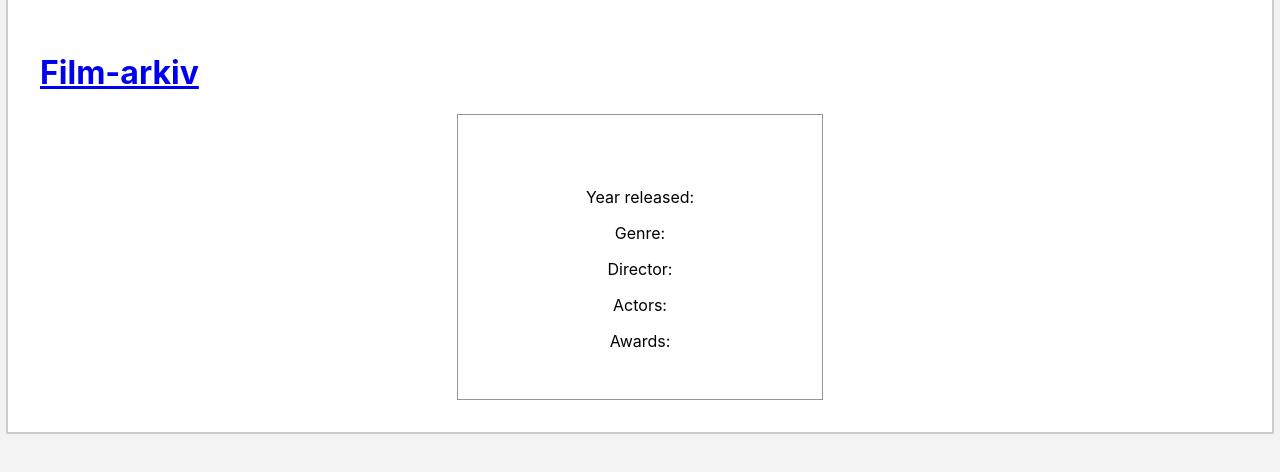
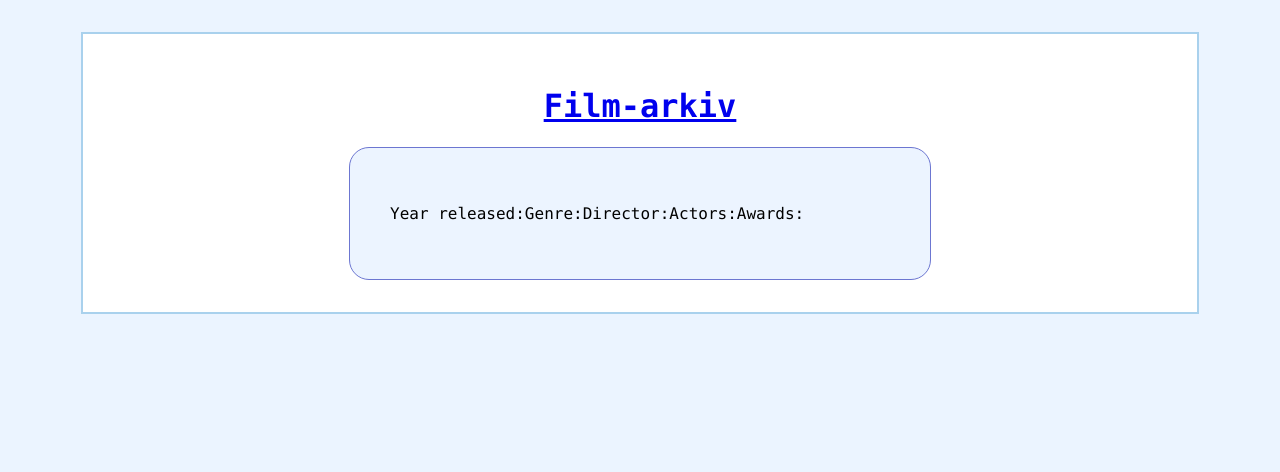
Before and after one commit to LorenaHolmeide/uin23ak4_moviesearch_HOLMEIDE, a React (Create React App) app: page /1 in a window 1280 px wide. Shown: the top 472 px of the page. Built offline with nearby package versions, Linux system fonts and the light colour scheme; no server answers.

Commit message:
updated app.js and scss

```diff
--- a/src/App.js
+++ b/src/App.js
@@ -9,17 +9,23 @@ import MoviePage from './components/MoviePage';
 import SearchResult from './components/SearchResult';
 
 
-
 function App() {
   const [movies, setMovies] = useState([])
   const [search, setSearch] = useState('James Bond')
-
+  const [error, setError] = useState(false)
 
   const getMovies = async () => {
-    const response = await fetch(`https://www.omdbapi.com/?s=${search}&apikey=2b4982d`)
-    const data = await response.json()
-    console.log(data.Search)
-    setMovies(data.Search)
+
+    fetch(`https://www.omdbapi.com/?apikey=2b4982d&s=${search}`)
+      .then(response => response.json())
+      .then(data => {
+        setMovies(data.Search)
+        setError(false)
+      })
+      .catch(error => {
+        console.log(error)
+        setError(true)
+      });
 
   }
 
@@ -27,10 +33,11 @@ function App() {
     getMovies()
   }, [])
 
+
   return (
     <Routes>
       <Route element={<Layout />}>
-        <Route index element={<SearchResult search={search} movies={movies} setSearch={setSearch} getMovies={getMovies} />} />
+        <Route index element={<SearchResult error={error} search={search} movies={movies} setSearch={setSearch} getMovies={getMovies} />} />
         <Route path=':slug' element={<MoviePage movies={movies} />} />
       </Route>
     </Routes>
--- a/src/css/main.css
+++ b/src/css/main.css
@@ -1,15 +1,45 @@
 body {
-  background: #f3f3f3;
-  padding-top: 0;
+  background: rgba(103, 169, 255, 0.1254901961);
+  padding: 2rem;
+  font-family: "Lucida Console", "Courier New", monospace;
+}
+
+h1 {
+  text-align: center;
+}
+
+img {
+  max-width: 100%;
+  height: auto;
+}
+@media only screen and (max-width: 600px) {
+  img {
+    max-width: 50%;
+  }
+}
+
+.link {
+  cursor: pointer;
+  background-color: rgba(134, 169, 230, 0.462745098);
+  border-radius: 15px;
+  border-style: solid;
+  border-color: royalblue;
+  padding: 10px 14px;
+  font-size: 12px;
+  font-weight: bold;
+  text-transform: uppercase;
+  color: #0256ff;
+  transition: background-color 0.35s ease;
+}
+.link:hover {
+  background-color: rgba(0, 99, 204, 0.3843137255);
 }
 
 #container {
   width: 100%;
-  max-width: 1200px;
-  background: #fff;
-  border-left: 2px solid #ccc;
-  border-right: 2px solid #ccc;
-  border-bottom: 2px solid #ccc;
+  max-width: 1050px;
+  background: #ffffff;
+  border: 2px solid rgba(44, 141, 210, 0.4039215686);
   padding: 2rem;
   margin: 0 auto;
 }
@@ -19,8 +49,19 @@ main {
   flex-wrap: wrap;
 }
 
-main > article {
-  background-color: #f3f3f3;
+form input[type=search] {
+  max-width: 500px;
+  height: 50px;
+  padding: 0 16px;
+  font-size: 15px;
+  border: 2.5px solid rgba(85, 141, 239, 0.8666666667);
+  border-radius: 20px;
+}
+form input[type=search]:focus {
+  border-color: #6a09f2;
+}
+form input[type=search]::placeholder {
+  color: rgba(27, 127, 215, 0.5960784314);
 }
 
 .movie-view {
@@ -32,7 +73,6 @@ main > article {
 
 .movie-view a {
   display: inherit;
-  display: inherit;
   position: absolute;
   width: 100%;
   height: 100%;
@@ -42,23 +82,30 @@ main > article {
 
 .movie-view h2 {
   width: 100%;
+  text-align: center;
 }
 
 .movie-card {
   max-width: 300px;
   width: 100%;
-  border: 1px solid #969595;
+  border: 1px solid rgba(213, 206, 251, 0.5725490196);
   padding: 1rem;
   position: relative;
+  background-color: rgba(103, 169, 255, 0.1254901961);
+  border-radius: 20px;
 }
 
 .movie-page {
+  display: flex;
+  flex-wrap: wrap;
   margin: auto;
-  max-width: 300px;
+  max-width: 500px;
   width: 100%;
-  border: 1px solid #969595;
-  padding: 2rem;
+  border: 1px solid #6c76d1;
+  border-radius: 20px;
+  padding: 2.5rem;
   text-align: center;
+  background-color: rgba(103, 169, 255, 0.1254901961);
 }
 
 /*# sourceMappingURL=main.css.map */
--- a/src/sass/main.scss
+++ b/src/sass/main.scss
@@ -1,26 +1,90 @@
+$background-colorOne: #67a9ff20;
+$background-colorTwo: #86a9e676;
+$border-colorPage: #6c76d1;
+$border-colorCard: #d5cefb92;
+$form-border-color: #558defdd;
+$form-focus-border-color: #6a09f2;
+$form-placeholder-border-color: #1b7fd798;
+$container-background-color: #ffffff;
+$container-border-color: #2c8dd267;
+$link-hover-bg-color: #0063cc62;
+$link-color: #0256ff;
+$link-border-color: royalblue;
+
 body {
-    background: #f3f3f3;
-    padding-top: 0;
+    background: $background-colorOne;
+    padding: 2rem;
+    font-family: "Lucida Console", "Courier New", monospace;
+
+}
+
+h1 {
+    text-align: center;
+}
+
+img {
+    max-width: 100%;
+    height: auto;
+
+    @media only screen and (max-width: 600px) {
+        max-width: 50%;
+    }
+
+}
+
+.link {
+    cursor: pointer;
+    background-color: $background-colorTwo;
+    border-radius: 15px;
+    border-style: solid;
+    border-color: $link-border-color;
+    padding: 10px 14px;
+    font-size: 12px;
+    font-weight: bold;
+    text-transform: uppercase;
+    color: $link-color;
+    transition: background-color 0.35s ease;
+
+    &:hover {
+        background-color: $link-hover-bg-color;
+    }
+
 }
 
 #container {
     width: 100%;
-    max-width: 1200px;
-    background: #fff;
-    border-left: 2px solid #ccc;
-    border-right: 2px solid #ccc;
-    border-bottom: 2px solid #ccc;
+    max-width: 1050px;
+    background: $container-background-color;
+    border: 2px solid $container-border-color;
     padding: 2rem;
     margin: 0 auto;
 }
+
 
 main {
     display: flex;
     flex-wrap: wrap;
 }
 
-main>article {
-    background-color: #f3f3f3;
+form {
+    input[type="search"] {
+        max-width: 500px;
+        height: 50px;
+        padding: 0 16px;
+        font-size: 15px;
+        border: 2.5px solid $form-border-color;
+        border-radius: 20px;
+
+        &:focus {
+            border-color: $form-focus-border-color;
+        }
+
+        &::placeholder {
+            color: $form-placeholder-border-color;
+        }
+
+
+    }
 }
 
 .movie-view {
@@ -33,7 +97,6 @@ main>article {
 
 .movie-view a {
     display: inherit;
-    display: inherit;
     position: absolute;
     width: 100%;
     height: 100%;
@@ -43,22 +106,28 @@ main>article {
 
 .movie-view h2 {
     width: 100%;
+    text-align: center;
 }
 
 .movie-card {
     max-width: 300px;
     width: 100%;
-    border: 1px solid #969595;
+    border: 1px solid $border-colorCard;
     padding: 1rem;
     position: relative;
+    background-color: $background-colorOne;
+    border-radius: 20px;
 }
 
 .movie-page {
+    display: flex;
+    flex-wrap: wrap;
     margin: auto;
-    max-width: 300px;
+    max-width: 500px;
     width: 100%;
-    border: 1px solid #969595;
-    padding: 2rem;
+    border: 1px solid $border-colorPage;
+    border-radius: 20px;
+    padding: 2.5rem;
     text-align: center;
-
+    background-color: $background-colorOne;
 }
```
Also changed, not shown: 1 other file (tests, documents, lock files or other folders).
